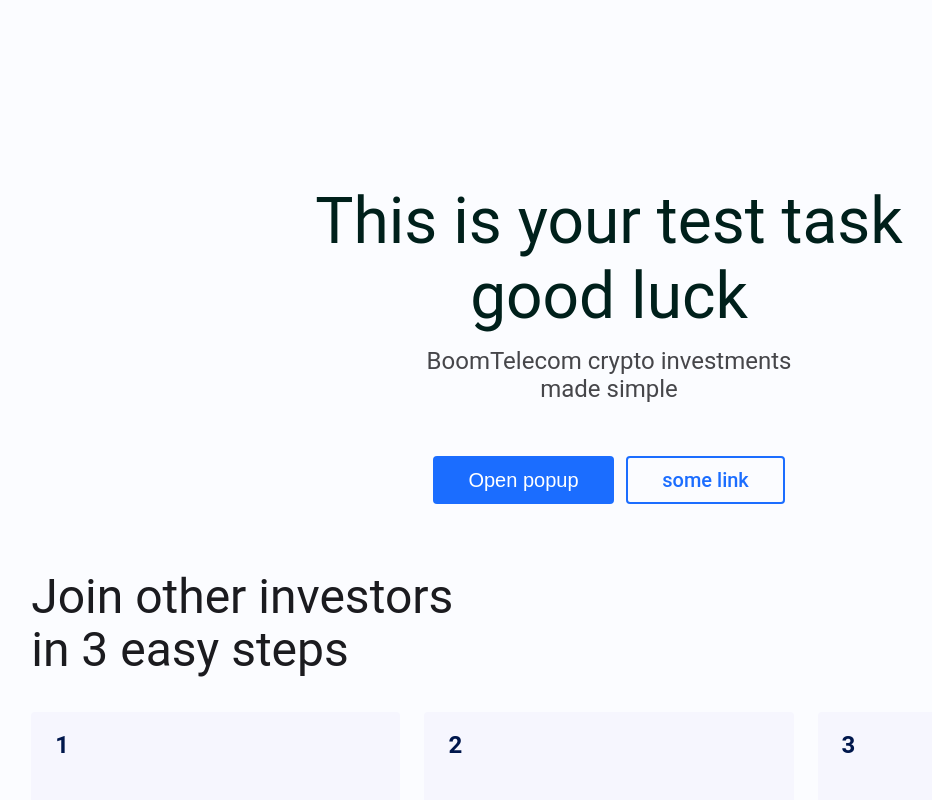
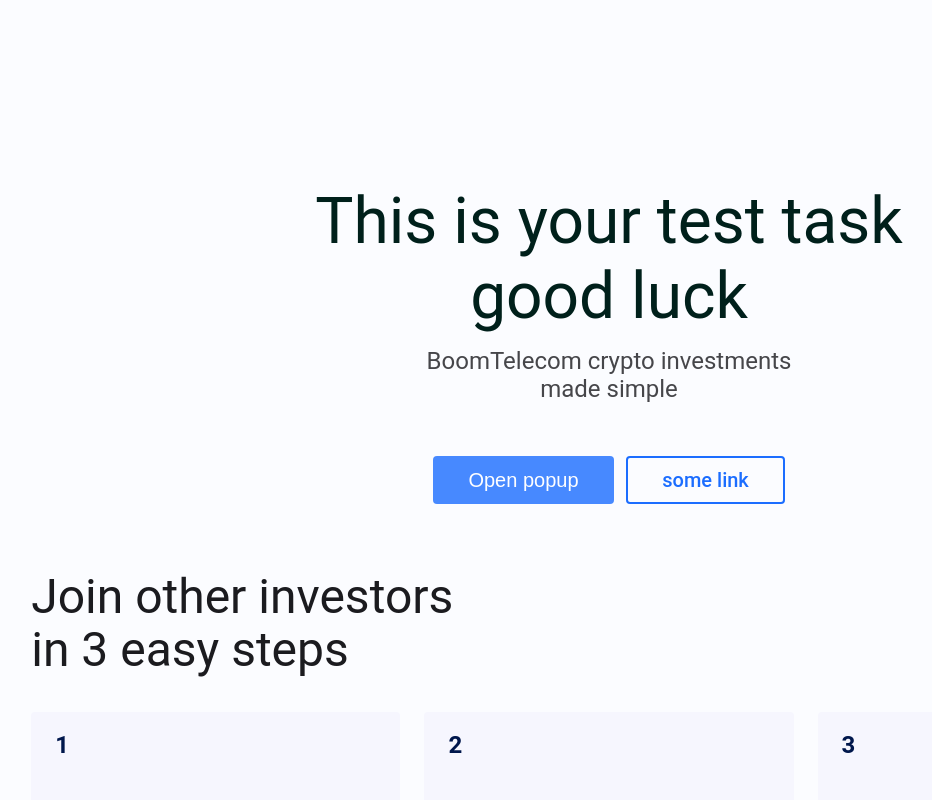
Before and after one commit to nklazuta/test-project, a React (Create React App) app: page / in a window 1280 px wide. In both pictures the pointer is over the button "Open popup". Shown: the top 800 px of the page, without its empty margins (31-963 px from the left). Built offline with nearby package versions, Linux system fonts and the light colour scheme.

Commit message:
feat: добавить анимацию кнопкам

```diff
--- a/src/components/Heading/Heading.css
+++ b/src/components/Heading/Heading.css
@@ -42,6 +42,12 @@
   border-radius: 4px;
   border: none;
   padding: 12px 0;
+  cursor: pointer;
+  transition: opacity 0.5s ease;
+}
+
+.heading__popup-button:hover {
+  opacity: 0.8;
 }
 
 .heading__link {
@@ -56,4 +62,10 @@
   border-radius: 4px;
   border: 2px solid #1b6dff;
   padding: 12px 0;
+  cursor: pointer;
+  transition: opacity 0.5s ease;
 }
+
+.heading__link:hover {
+  opacity: 0.8;
+}
```
